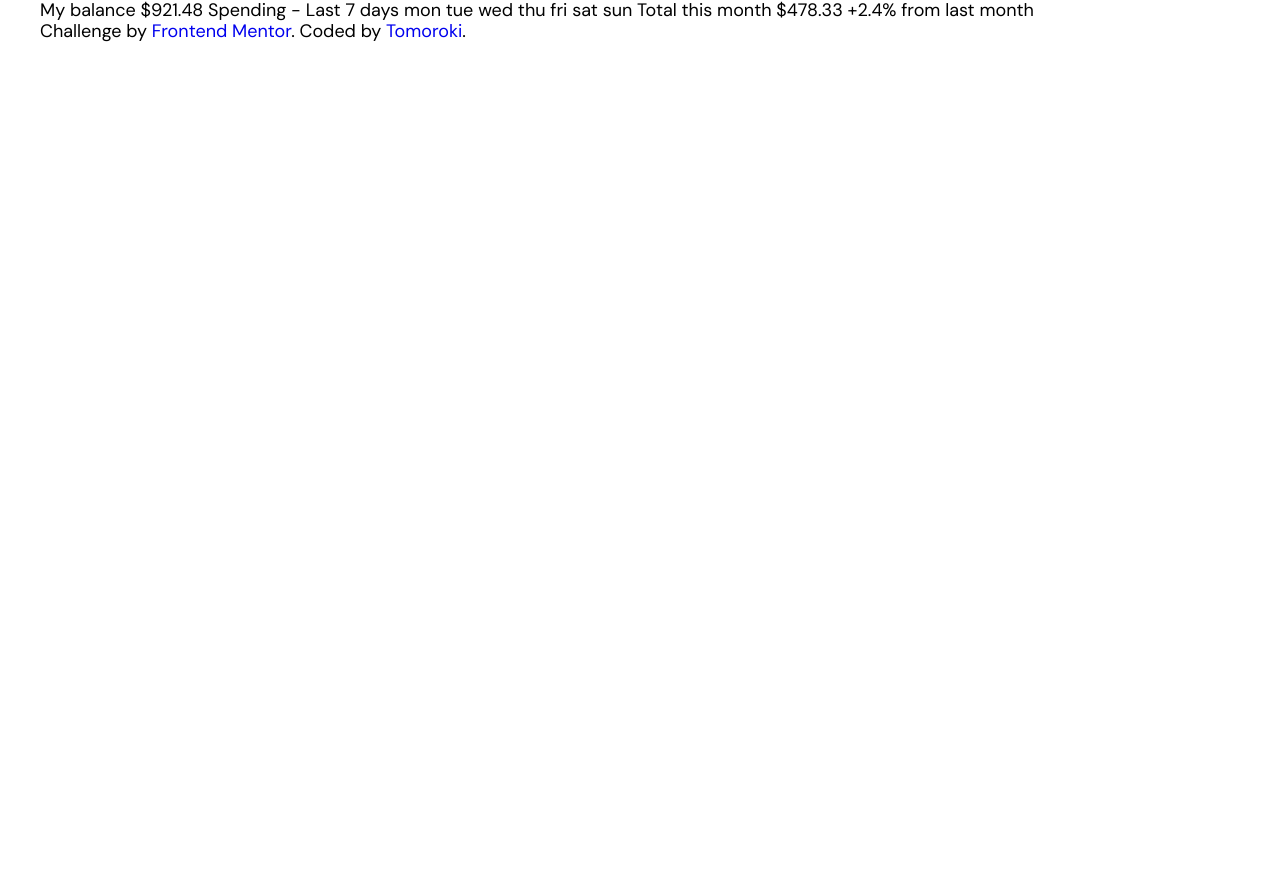
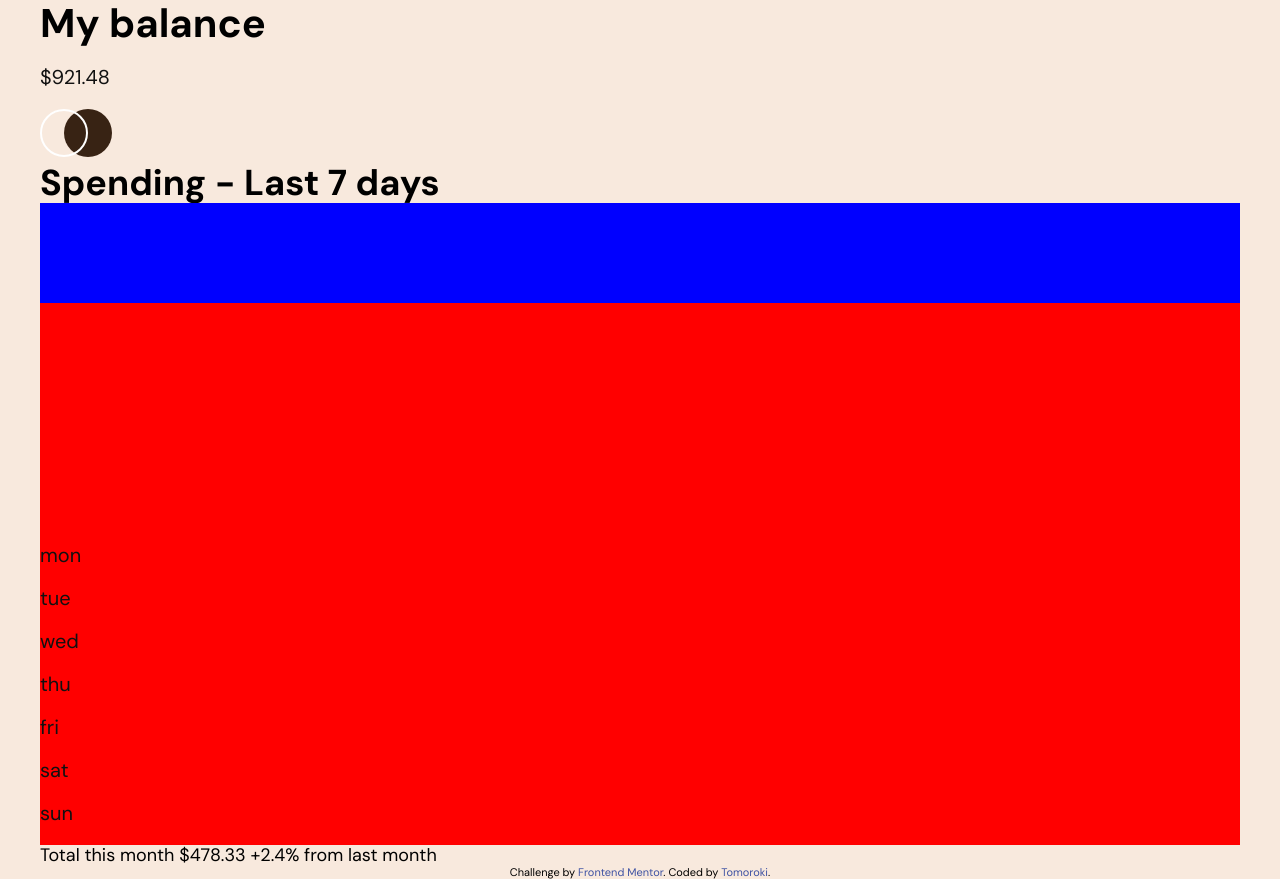
Before and after one commit to Tomoroki/expenses-chart-component-main, a website built with Vite: page src/index.html in a window 1280 px wide. Before the commit the page ends 800 px from the top, so only its background shows below. Built offline with nearby package versions, Linux system fonts and the light colour scheme.

Commit message:
Empecé el card

```diff
--- a/src/index.html
+++ b/src/index.html
@@ -12,31 +12,50 @@
 </head>
 
 <body>
-    <main class="container">
-        My balance
-        $921.48
+    <div class="container">
+        <main class="card">
+            <section class="card__balance">
+                <h1>My balance</h1>
+                <p>$921.48</p>
+                <img src="./assets/logo.svg" alt="Logo">
+            </section>
 
-        Spending - Last 7 days
-
-        mon
-        tue
-        wed
-        thu
-        fri
-        sat
-        sun
-
-        Total this month
-        $478.33
-
-        +2.4%
-        from last month
+            <section class="card__spending">
+                <h2>Spending - Last 7 days</h2>
+                <div class="card__chart">
+                    <div class="card__chart--bar">
+                        <div></div>
+                        <div></div>
+                        <div></div>
+                        <div></div>
+                        <div></div>
+                        <div></div>
+                        <div></div>
+                    </div>
+                    <div class="card__chart--names">
+                        <p>mon</p>
+                        <p>tue</p>
+                        <p>wed</p>
+                        <p>thu</p>
+                        <p>fri</p>
+                        <p>sat</p>
+                        <p>sun</p>
+                    </div>
+                </div>
+                <footer class="card__footer">
+                    Total this month
+                    $478.33
+                    +2.4%
+                    from last month
+                </footer>
+            </section>
+        </main>
 
         <footer class="attribution">
             Challenge by <a href="https://www.frontendmentor.io?ref=challenge" target="_blank">Frontend Mentor</a>.
             Coded by <a href="https://github.com/Tomoroki" target="_blank">Tomoroki</a>.
         </footer>
-    </main>
+    </div>
 </body>
 
 </html>
--- a/src/scss/app.scss
+++ b/src/scss/app.scss
@@ -2,3 +2,4 @@
 @import url('https://fonts.googleapis.com/css2?family=DM+Sans:wght@400;700&display=swap'); // Importar font
 @import "base/variables";
 @import "base/globales";
+@import "layout/main";
--- a/src/scss/base/_globales.scss
+++ b/src/scss/base/_globales.scss
@@ -10,6 +10,7 @@ html {
 body {
     font-family: $fuentePrincipal;
     font-size: 1.8rem;
+    background-color: $cream;
 }
 
 p {
--- a/src/scss/layout/_main.scss
+++ b/src/scss/layout/_main.scss
@@ -1,3 +1,20 @@
+.card__spending {
+    .card__chart {
+        background-color: red;
+        display: grid;
+        grid-template-columns: repeat(7, 1fr);
+        grid-template-rows: repeat(2, 1fr);
+        .card__chart--bar {
+        grid-column: 1 / 8;
+        height: 10rem;
+        background-color: blue;
+        }
+        .card__chart--names {
+            grid-column: 1 / 8;
+            grid-row: 2 / 3;
+        }
+    }
+}
 .attribution {
     font-size: 11px;
     text-align: center;
```
